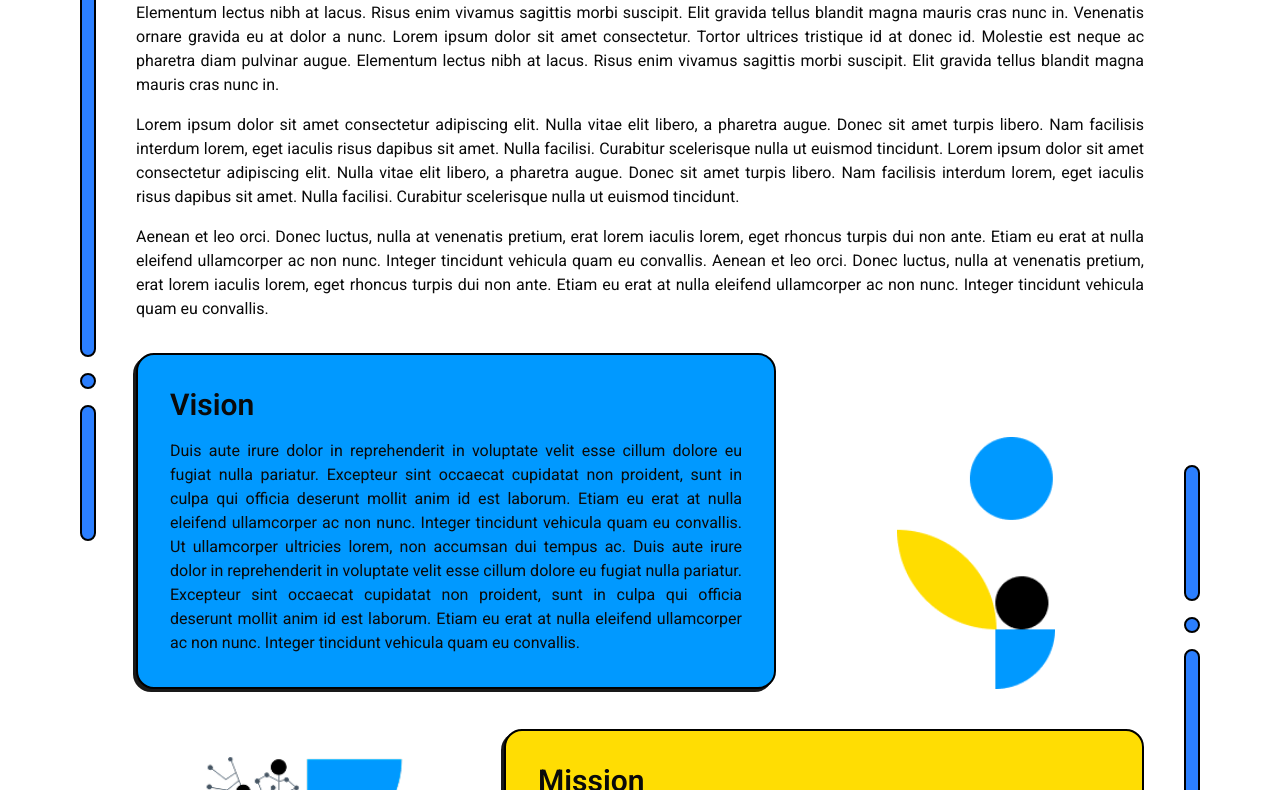
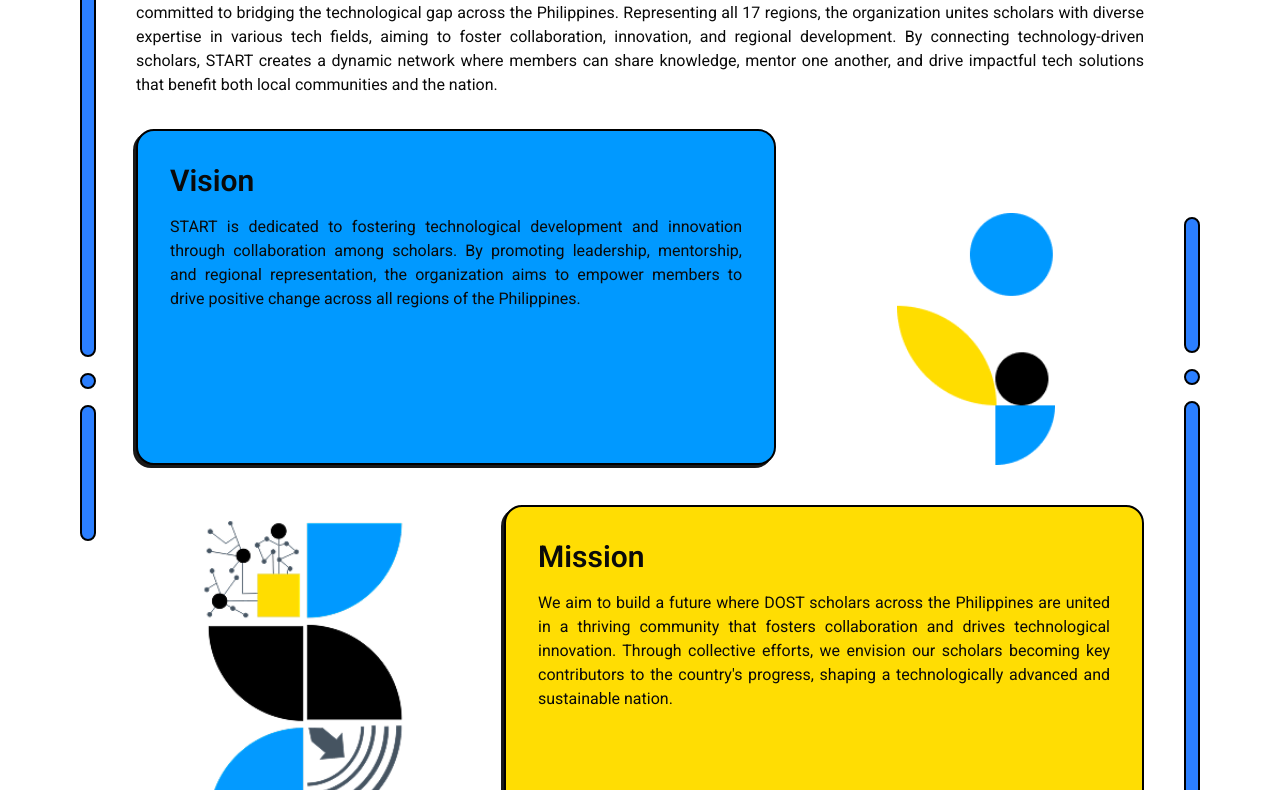
Before and after one commit to dost-start/dost-start-website, a Next.js app: page /about in a window 1280 px wide. Shown: the part 730-1520 px from the top of the page. Built offline with nearby package versions, Linux system fonts and the light colour scheme.

Commit message:
feat: update About Us section with organization mission and vision for clarity and engagement

```diff
--- a/src/app/about/page.tsx
+++ b/src/app/about/page.tsx
@@ -55,37 +55,16 @@
             </h1>
             <div className="space-y-4">
               <p className="text-justify">
-                Lorem ipsum dolor sit amet consectetur. Tortor ultrices
-                tristique id at donec id. Molestie est neque ac pharetra diam
-                pulvinar augue. Elementum lectus nibh at lacus. Risus enim
-                vivamus sagittis morbi suscipit. Elit gravida tellus blandit
-                magna mauris cras nunc in. Venenatis ornare gravida eu at dolor
-                a nunc. Lorem ipsum dolor sit amet consectetur. Tortor ultrices
-                tristique id at donec id. Molestie est neque ac pharetra diam
-                pulvinar augue. Elementum lectus nibh at lacus. Risus enim
-                vivamus sagittis morbi suscipit. Elit gravida tellus blandit
-                magna mauris cras nunc in.
-              </p>
-              <p className="text-justify">
-                Lorem ipsum dolor sit amet consectetur adipiscing elit. Nulla
-                vitae elit libero, a pharetra augue. Donec sit amet turpis
-                libero. Nam facilisis interdum lorem, eget iaculis risus dapibus
-                sit amet. Nulla facilisi. Curabitur scelerisque nulla ut euismod
-                tincidunt. Lorem ipsum dolor sit amet consectetur adipiscing
-                elit. Nulla vitae elit libero, a pharetra augue. Donec sit amet
-                turpis libero. Nam facilisis interdum lorem, eget iaculis risus
-                dapibus sit amet. Nulla facilisi. Curabitur scelerisque nulla ut
-                euismod tincidunt.
-              </p>
-              <p className="text-justify">
-                Aenean et leo orci. Donec luctus, nulla at venenatis pretium,
-                erat lorem iaculis lorem, eget rhoncus turpis dui non ante.
-                Etiam eu erat at nulla eleifend ullamcorper ac non nunc. Integer
-                tincidunt vehicula quam eu convallis. Aenean et leo orci. Donec
-                luctus, nulla at venenatis pretium, erat lorem iaculis lorem,
-                eget rhoncus turpis dui non ante. Etiam eu erat at nulla
-                eleifend ullamcorper ac non nunc. Integer tincidunt vehicula
-                quam eu convallis.
+                START is a national organization of scholars of the Department
+                of Science and Technology - Science Education Institute
+                (DOST-SEI) committed to bridging the technological gap across
+                the Philippines. Representing all 17 regions, the organization
+                unites scholars with diverse expertise in various tech fields,
+                aiming to foster collaboration, innovation, and regional
+                development. By connecting technology-driven scholars, START
+                creates a dynamic network where members can share knowledge,
+                mentor one another, and drive impactful tech solutions that
+                benefit both local communities and the nation.
               </p>
             </div>
           </div>
@@ -95,18 +74,11 @@
               <div className="flex flex-col gap-4">
                 <h2 className="text-2xl md:text-3xl font-semibold">Vision</h2>
                 <p className="text-justify">
-                  Duis aute irure dolor in reprehenderit in voluptate velit esse
-                  cillum dolore eu fugiat nulla pariatur. Excepteur sint
-                  occaecat cupidatat non proident, sunt in culpa qui officia
-                  deserunt mollit anim id est laborum. Etiam eu erat at nulla
-                  eleifend ullamcorper ac non nunc. Integer tincidunt vehicula
-                  quam eu convallis. Ut ullamcorper ultricies lorem, non
-                  accumsan dui tempus ac. Duis aute irure dolor in reprehenderit
-                  in voluptate velit esse cillum dolore eu fugiat nulla
-                  pariatur. Excepteur sint occaecat cupidatat non proident, sunt
-                  in culpa qui officia deserunt mollit anim id est laborum.
-                  Etiam eu erat at nulla eleifend ullamcorper ac non nunc.
-                  Integer tincidunt vehicula quam eu convallis.
+                  START is dedicated to fostering technological development and
+                  innovation through collaboration among scholars. By promoting
+                  leadership, mentorship, and regional representation, the
+                  organization aims to empower members to drive positive change
+                  across all regions of the Philippines.
                 </p>
               </div>
             </StartDiv>
@@ -137,19 +109,12 @@
               <div className="flex flex-col gap-4">
                 <h2 className="text-2xl md:text-3xl font-semibold">Mission</h2>
                 <p className="text-justify">
-                  Lorem ipsum dolor sit amet, consectetur adipiscing elit. Nam
-                  suscipit, leo ac vestibulum fermentum, metus augue luctus
-                  enim, nec venenatis nulla libero at nisl. Mauris at velit et
-                  neque euismod cursus. Cras ut lacus at purus dictum
-                  sollicitudin. Suspendisse varius libero vitae sem euismod, id
-                  efficitur turpis condimentum. Aenean et leo orci. Donec
-                  luctus, nulla at venenatis pretium, erat lorem iaculis lorem.
-                  Lorem ipsum dolor sit amet, consectetur adipiscing elit. Nam
-                  suscipit, leo ac vestibulum fermentum, metus augue luctus
-                  enim, nec venenatis nulla libero at nisl. Mauris at velit et
-                  neque euismod cursus. Cras ut lacus at purus dictum
-                  sollicitudin. Suspendisse varius libero vitae sem euismod, id
-                  efficitur turpis condimentum. Aenean et leo orci.
+                  We aim to build a future where DOST scholars across the
+                  Philippines are united in a thriving community that fosters
+                  collaboration and drives technological innovation. Through
+                  collective efforts, we envision our scholars becoming key
+                  contributors to the country&apos;s progress, shaping a
+                  technologically advanced and sustainable nation.
                 </p>
               </div>
             </StartDiv>
```
